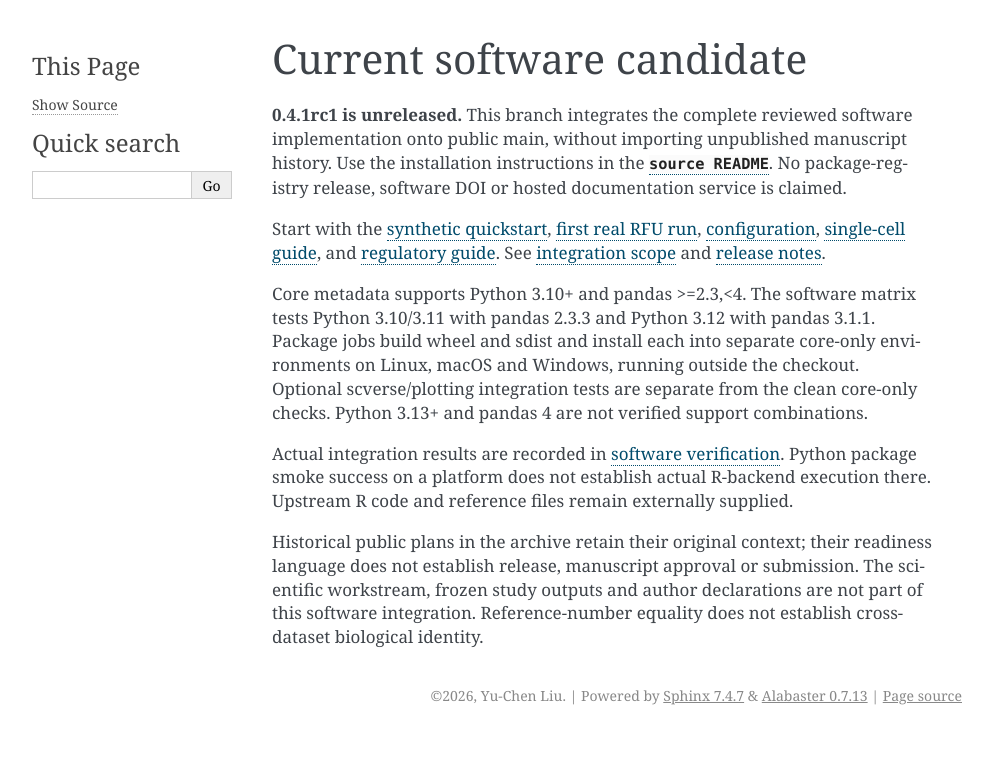
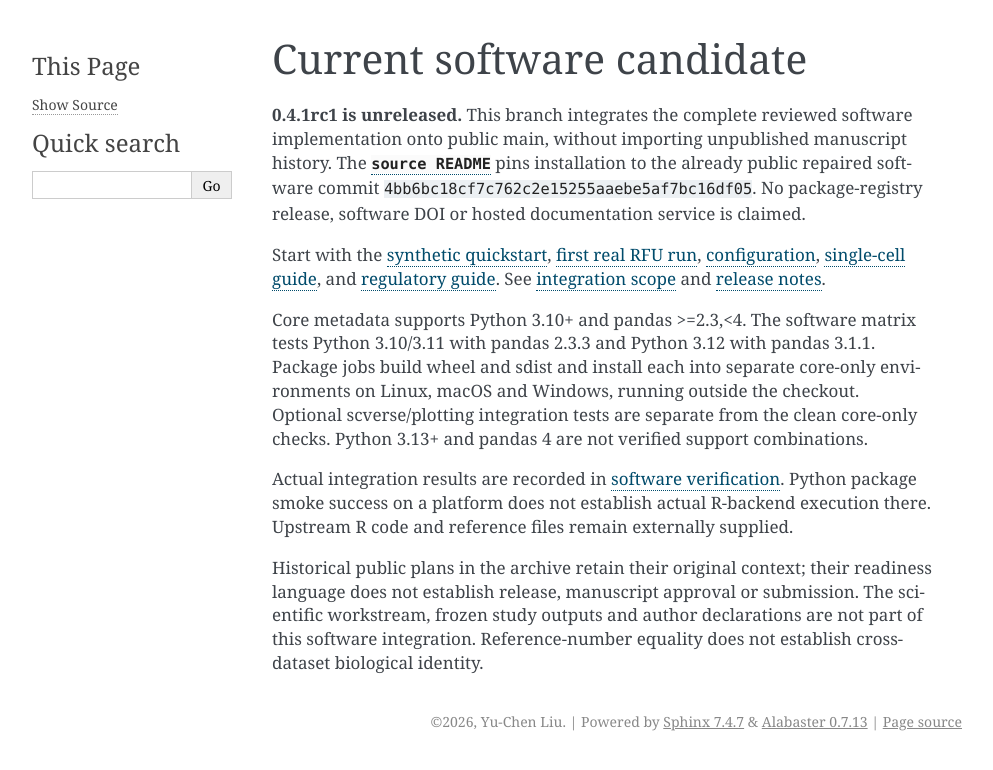
Before and after one commit to liuifrec/scRFU, a Sphinx documentation site: the page built from docs/current_status.md, in a window 1280 px wide. Shown: the top 770 px of the page, without its empty margins (148-1141 px from the left). Built offline with Sphinx 7.4.7, drawn with Linux system fonts in a browser that asks for light colours.

Commit message:
Pin installation to the publicly reachable repaired software source

```diff
--- a/docs/current_status.md
+++ b/docs/current_status.md
@@ -2,7 +2,8 @@
 
 **0.4.1rc1 is unreleased.** This branch integrates the complete reviewed software
 implementation onto public main, without importing unpublished manuscript history.
-Use the installation instructions in the {download}`source README <../README.md>`. No package-registry
+The {download}`source README <../README.md>` pins installation to the already
+public repaired software commit `4bb6bc18cf7c762c2e15255aaebe5af7bc16df05`. No package-registry
 release, software DOI or hosted documentation service is claimed.
 
 Start with the [synthetic quickstart](tutorial.md), [first real RFU run](first_real_rfu.md),
```
Also changed, not shown: CONTRIBUTING.md (+2 -2 lines), README.md (+7 -9 lines).
